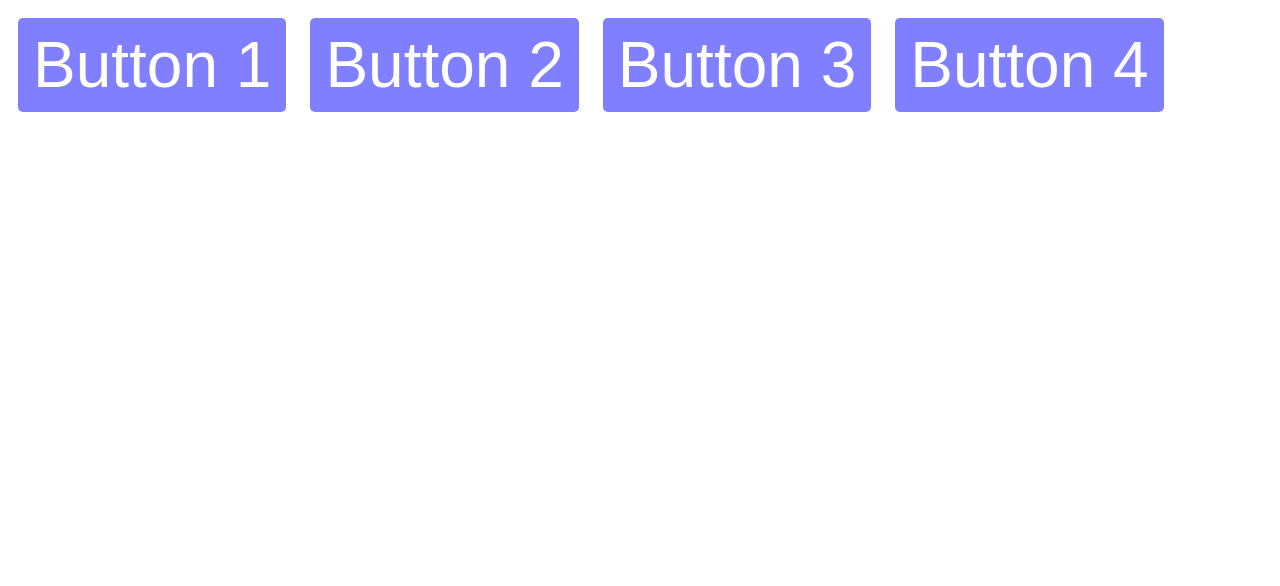
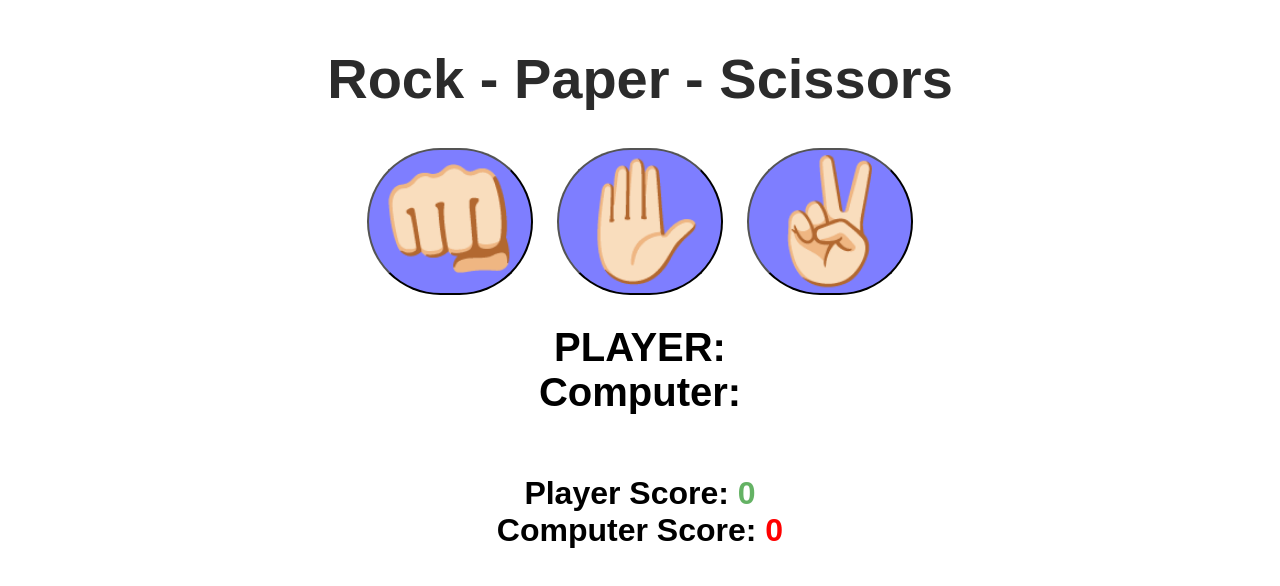
Before and after one commit to feik123/java-script-DOM, a plain HTML site: page index.html in a window 1280 px wide. Drawn offline with Linux system fonts and the light colour scheme.

Commit message:
Game of rock, paper and scissors

```diff
--- a/index.html
+++ b/index.html
@@ -8,10 +8,26 @@
 </head>
 <body>
 
-    <button class="myButtons">Button 1</button>
-    <button class="myButtons">Button 2</button>
-    <button class="myButtons">Button 3</button>
-    <button class="myButtons">Button 4</button>
+    <h1>Rock - Paper - Scissors</h1>
+
+    <div class="choices">
+        <button onclick="playGame('rock')">👊🏻</button>
+        <button onclick="playGame('paper')">✋🏻</button>
+        <button onclick="playGame('scissors')">✌🏻</button>
+    </div>
+
+    <div id="playerDisplay">PLAYER: </div>
+    <div id="computerDisplay">Computer: </div>
+    <div id="resultDisplay"></div>
+
+    <div class="scoreDisplay">Player Score:
+        <span id="playerScoreDisplay">0</span>
+    </div>
+
+    <div class="scoreDisplay">Computer Score:
+        <span id="computerScoreDisplay">0</span>
+    </div>
+
 
     <script src="index.js"></script>
 </body>
--- a/index.js
+++ b/index.js
@@ -1,38 +1,55 @@
-// classList = Element property in JavaScript used to interact
-//              with an element's list of classes (CSS Classes)
-//              Allows you to make reusable classes for any elements
-//              across your website
+// ROCK PAPER SCISSORS
 
-//  add()
-//  remove()
-//  toggle() = Remove if present, Add if not
-//  replace(oldClass, newClass)
-//  contains()
+const choices = ['rock', 'paper', 'scissors'];
+const playerDisplay = document.getElementById('playerDisplay');
+const computerDisplay = document.getElementById('computerDisplay');
+const resultDisplay = document.getElementById('resultDisplay');
+const playerScoreDisplay = document.getElementById('playerScoreDisplay');
+const computerScoreDisplay = document.getElementById('computerScoreDisplay')
+let playerScore = 0;
+let computerScore = 0;
 
-let buttons = document.querySelectorAll('.myButtons');
 
-buttons.forEach(button => {
-    button.classList.add('enabled');
-});
+function playGame(playerChoice) {
 
-buttons.forEach(button => {
-    button.addEventListener('mouseover', event => {
-        event.target.classList.toggle('hover')
-    })
-});
+    const computerChoice = choices[Math.floor(Math.random() * 3)];
+    let result = '';
 
-buttons.forEach(button => {
-    button.addEventListener('mouseout', event => {
-        event.target.classList.toggle('hover')
-    })
-});
+    if(playerChoice === computerChoice) {
+        result = "IT'S A TIE";
 
-buttons.forEach(button => {
-    button.addEventListener('click', event => {
-        if (event.target.classList.contains('disabled')){
-            event.target.textContent += '🤬'
-        } else{
-            event.target.classList.replace('enabled', 'disabled')
+    }
+    else {
+        switch(playerChoice) {
+            case 'rock':
+                result = (computerChoice === 'scissors') ? 'YOU WIN' : 'YOU LOSE';
+                break;
+
+            case 'paper':
+                result = (computerChoice === 'rock') ? 'YOU WIN' : 'YOU LOSE';
+                break;
+
+            case 'scissors':
+                result = (computerChoice === 'paper') ? 'YOU WIN' : 'YOU LOSE';
+                break;
         }
-    })
-})
+    }
+    playerDisplay.textContent = `PLAYER: ${playerChoice}`;
+    computerDisplay.textContent = `Computer: ${computerChoice}`;
+    resultDisplay.textContent = result;
+
+    resultDisplay.classList.remove('greenText', 'redText');
+
+    switch(result){
+        case 'YOU WIN':
+            resultDisplay.classList.add('greenText');
+            playerScore++;
+            playerScoreDisplay.textContent = playerScore;
+            break;
+        case 'YOU LOSE':
+            resultDisplay.classList.add('redText');
+            computerScore++;
+            computerScoreDisplay.textContent = computerScore;
+            break;
+    }
+}
--- a/styles.css
+++ b/styles.css
@@ -1,23 +1,52 @@
-
-.myButtons{
-    font-size: 4rem;
-    margin: 10px;
-    border: none;
-    border-radius: 5px;
-    padding: 10px 15px;
+body{
+    font-family: Arial, sans-serif;
+    font-weight: bold;
+    display: flex;
+    flex-direction: column;
+    align-items: center;
 }
 
-.enabled{
-    background-color: hsla(240, 100%, 50%, 0.50);
-    color: white;
+h1{
+    font-size: 3.5rem;
+    color: hsl(0, 0%, 17%);
 }
 
-.hover{
-    box-shadow: 0 0 10 px hsla(0, 0%, 0%, 0.2);
-    font-weight: bold;
+.choices{
+    margin-bottom: 30px;
 }
 
-.disabled{
-    background-color: hsl(0, 0%, 60%);
-    color: hsl(0, 0%, 80%);
+.choices button{
+    font-size: 7.5rem;
+    min-width: 160px;
+    margin: 0 10px;
+    border-radius: 150px;
+    background-color: hsla(240, 100%, 50%, 0.507);
+    cursor: pointer;
+    transition: background-color 0.5s ease;
+
 }
+
+.choices button:hover{
+    background-color: hsla(240, 100%, 70%, 0.507);
+}
+
+#playerDisplay, #computerDisplay{
+    font-size: 2.5rem;
+}
+
+#resultDisplay{
+    font-size: 5rem;
+    margin: 30px 0;
+}
+
+.scoreDisplay{
+    font-size: 2rem;
+}
+
+.greenText, #playerScoreDisplay{
+    color: hwb(120 0% 50% / 0.608);
+}
+
+.redText, #computerScoreDisplay{
+    color: hsl(0, 100%, 50%);
+}
```
